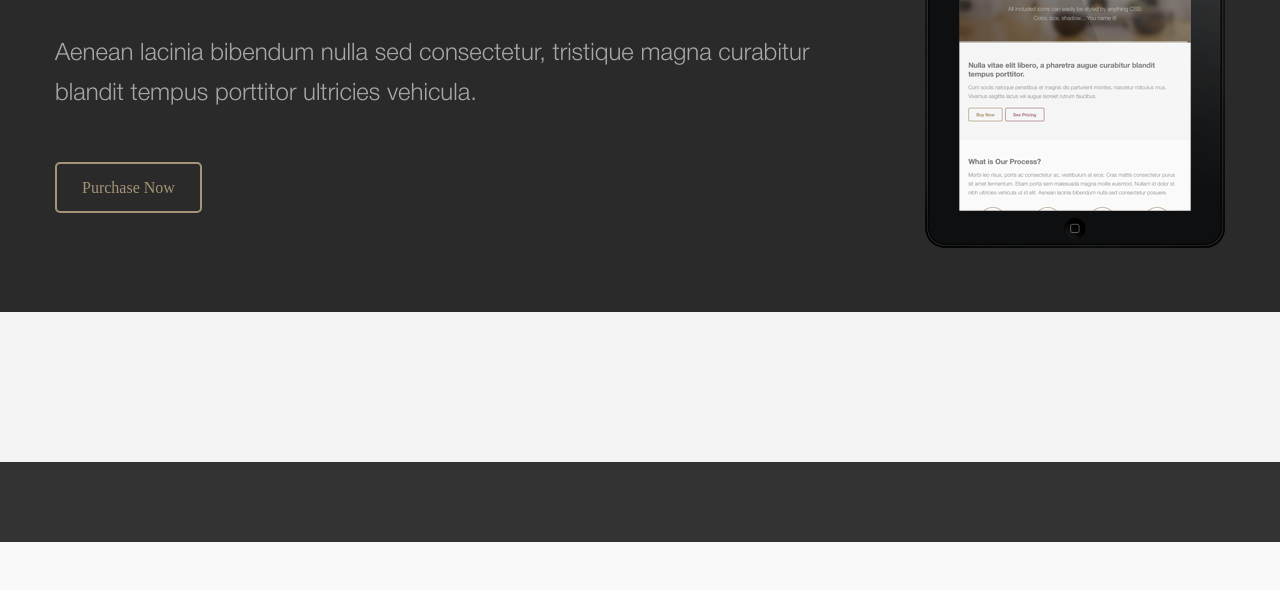
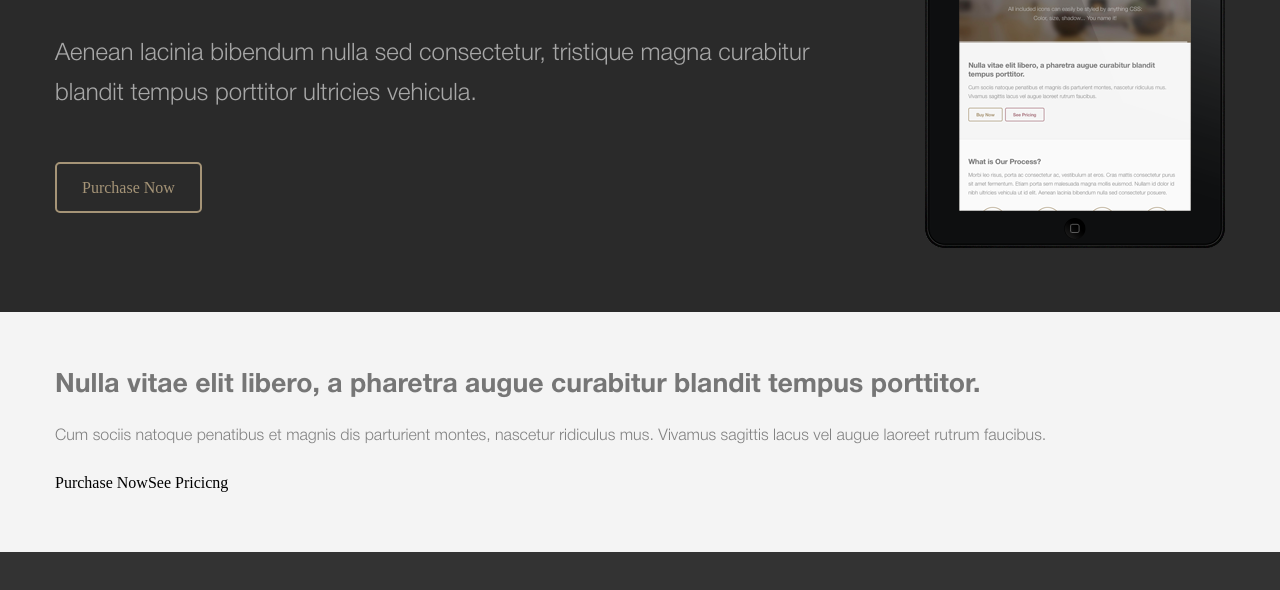
Before and after one commit to kaktusv6/Practice-BEM, a website: page dist/jade/index.jade in a window 1280 px wide. Shown: the part 296-886 px from the top of the page. Before the commit the page ends 838 px from the top, so only its background shows below. Drawn offline with nearby package versions, Linux system fonts and the light colour scheme; files that its build step writes are made by us from their sources; files whose address does not match are found by name.

Commit message:
Добавил контента в section intro.

```diff
--- a/dist/jade/headers/_body.jade
+++ b/dist/jade/headers/_body.jade
@@ -58,6 +58,14 @@ body
 				.section-intro__intro
 					.intro__intro-text
 						h4.intro-text__title
+							='Nulla vitae elit libero, a pharetra augue curabitur blandit tempus porttitor.'
 						p.intro-text__secondary
+							='Cum sociis natoque penatibus et magnis dis parturient montes, nascetur ridiculus mus. Vivamus sagittis lacus vel augue laoreet rutrum faucibus.'
+					.intro__intro-buttons
+						a(href="#").intro-buttons__but-1
+							='Purchase Now'
+						a(href="#").intro-buttons__but-2
+							='See Pricicng'
+
 		.block
 	footer.footer
```
